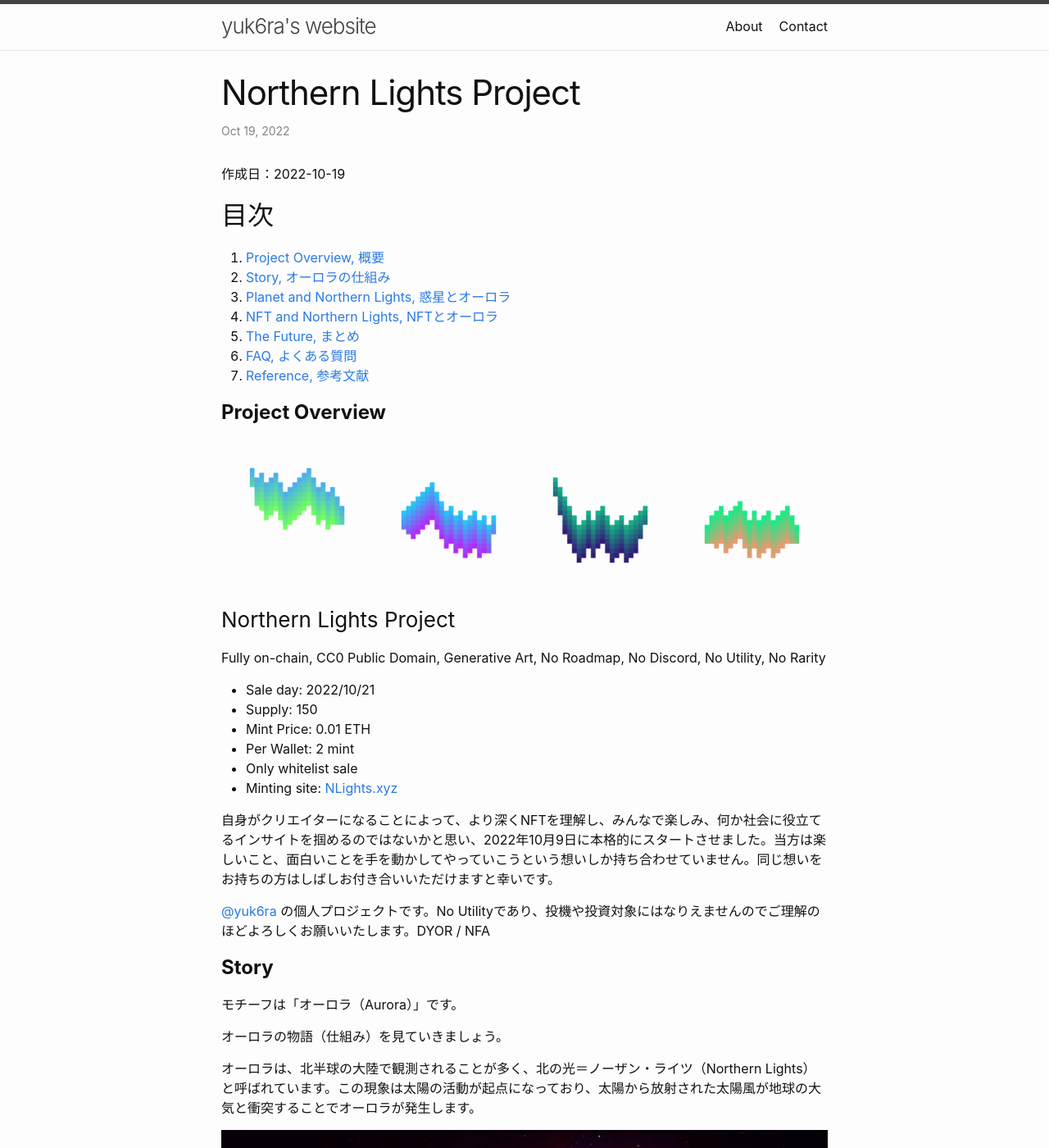
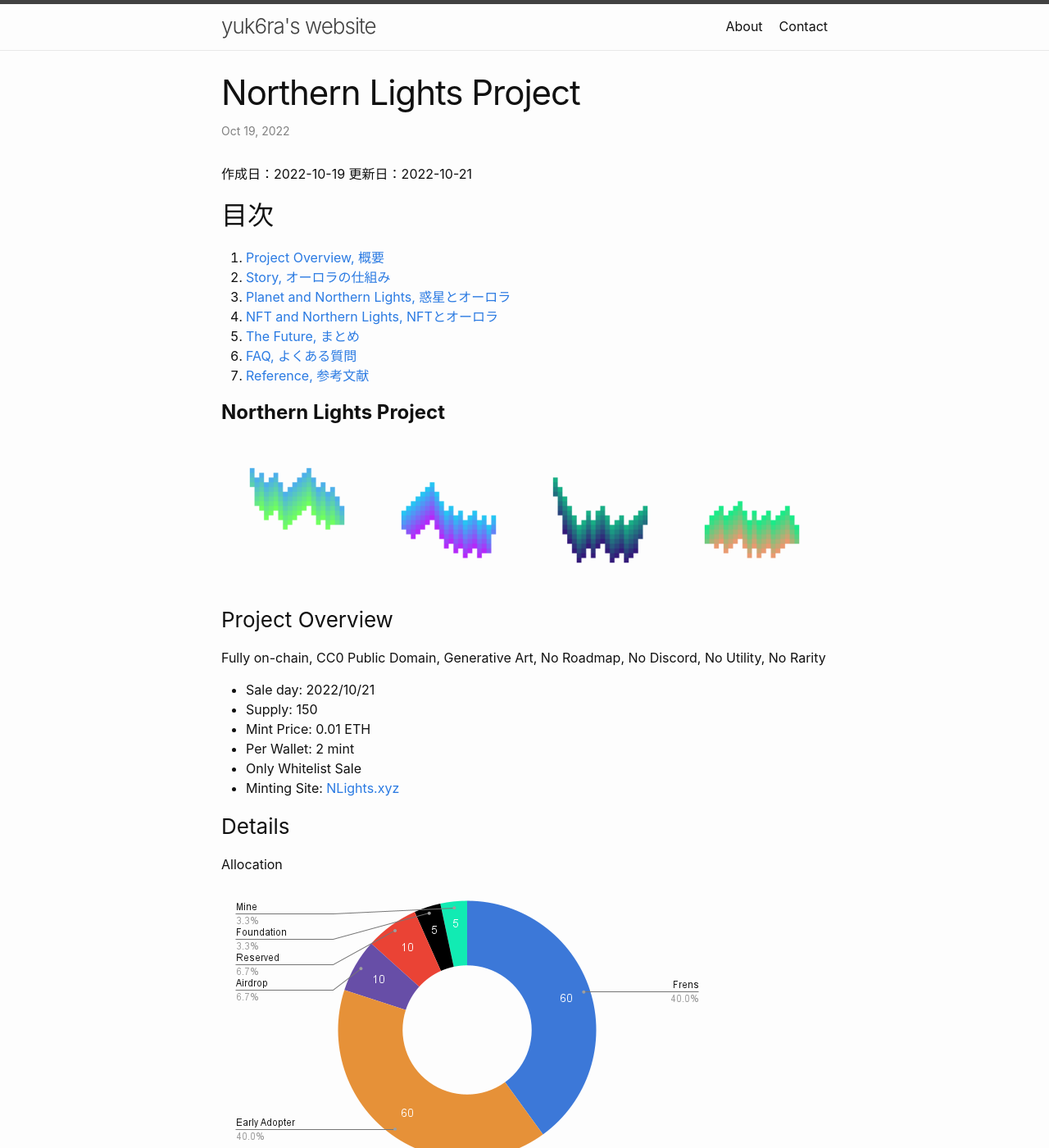
Before and after one commit to yuk6ra/website, a Jekyll site: the page built from _posts/2022-10-19-northern-lights-project.md, in a window 1280 px wide and 1400 px high. Shown: the whole window at 82% size. Built offline with Jekyll 4.4.1, drawn with Linux system fonts in a browser that asks for light colours.

```diff
--- a/_posts/2022-10-19-northern-lights-project.md
+++ b/_posts/2022-10-19-northern-lights-project.md
@@ -8,7 +8,7 @@
 ---
 
 作成日：2022-10-19
-<!-- 更新日：2022-04-24 -->
+更新日：2022-10-21
 
 ## 目次
 1. [Project Overview, 概要](#project-overview)
@@ -20,10 +20,10 @@
 7. [Reference, 参考文献](#reference)
 
 
-# **Project Overview**
+# **Northern Lights Project**
 ![images](../images/2022-10-19/aurora-1.png)
 
-### Northern Lights Project
+### Project Overview
 
 Fully on-chain, CC0 Public Domain, Generative Art, No Roadmap, No Discord, No Utility, No Rarity
 
@@ -31,8 +31,18 @@
 - Supply: 150
 - Mint Price: 0.01 ETH
 - Per Wallet: 2 mint
-- Only whitelist sale
-- Minting site: [NLights.xyz](https://www.nlights.xyz/)
+- Only Whitelist Sale
+- Minting Site: [NLights.xyz](https://www.nlights.xyz/)
+
+### Details
+
+
+Allocation
+
+![images](../images/2022-10-19/allocation.png)
+
+
+### Comment
 
 自身がクリエイターになることによって、より深くNFTを理解し、みんなで楽しみ、何か社会に役立てるインサイトを掴めるのではないかと思い、2022年10月9日に本格的にスタートさせました。当方は楽しいこと、面白いことを手を動かしてやっていこうという想いしか持ち合わせていません。同じ想いをお持ちの方はしばしお付き合いいただけますと幸いです。
 
```
Also changed, not shown: _posts/2022-10-28-nft-bingo-game.md (added, +95 -0 lines), images/2022-10-19/allocation.png (added), images/2022-10-28/nft-badges-2.png (added), images/2022-10-28/nft-badges.png (added), images/2022-10-28/nft-bingo-sample.png (added), images/2022-10-28/nft-bingo.png (added), images/2022-10-28/organizer2guest-2.png (added), images/2022-10-28/organizer2guest.png (added), images/2022-10-28/reveal.png (added), images/2022-10-28/thumbnail.png (added), 1 other file.
